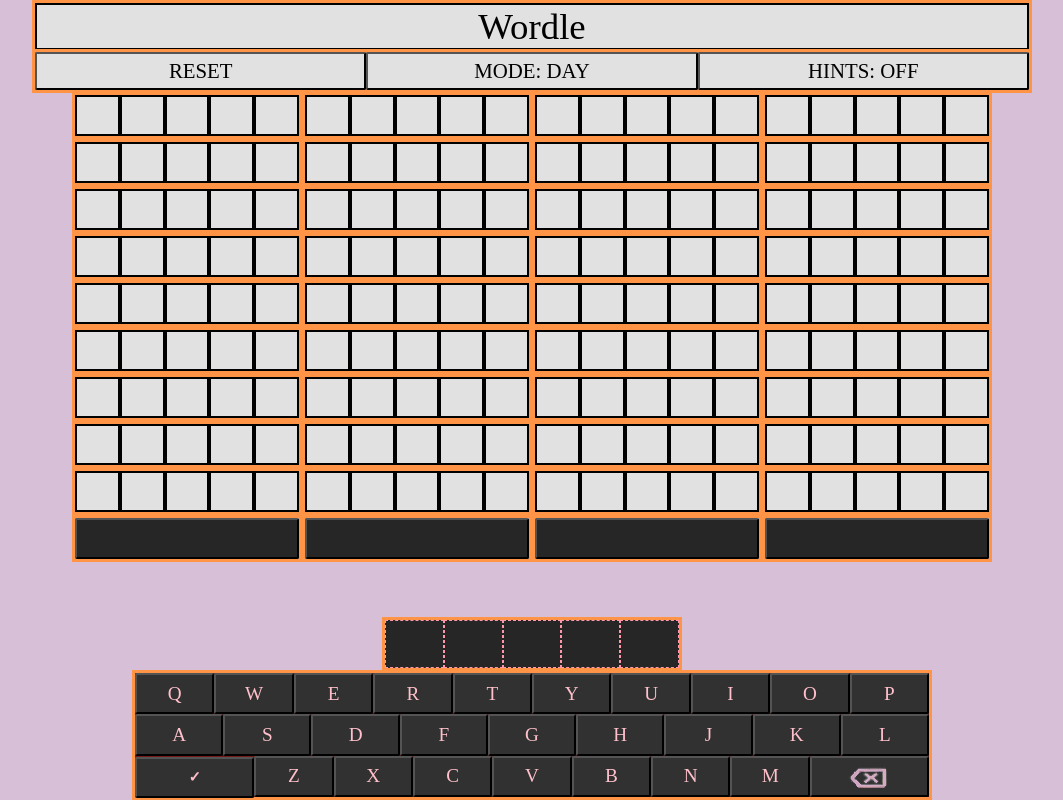
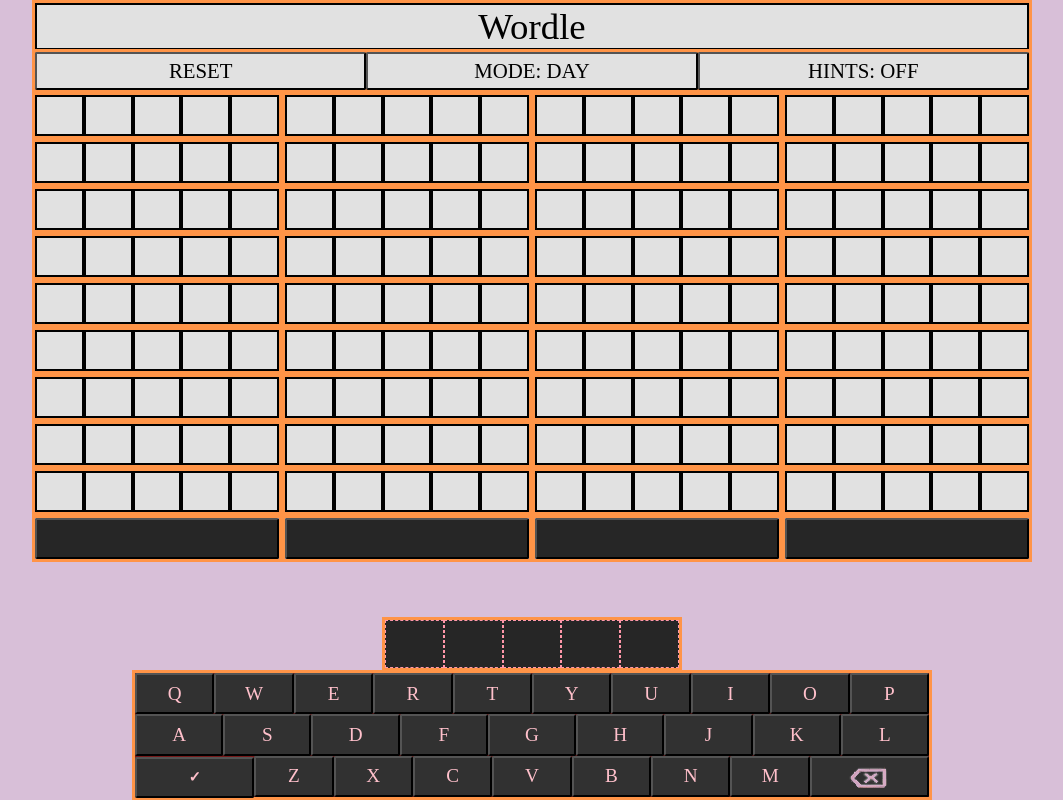
Before and after one commit to ajbarga/word-game, a React (Create React App) app: page / in a window 1280 px wide. Shown: the whole page, without its empty margins (108-1171 px from the left). Built offline with nearby package versions, Linux system fonts and the light colour scheme.

Commit message:
Fix sizing on max screen

```diff
--- a/src/css/App.css
+++ b/src/css/App.css
@@ -80,7 +80,7 @@ div
         div.container.wordContainer
         {
             height: 100%;
-            min-width: 230px
+            min-width: 250px
         }
         @media screen and (max-width: 936px)
         {
```
